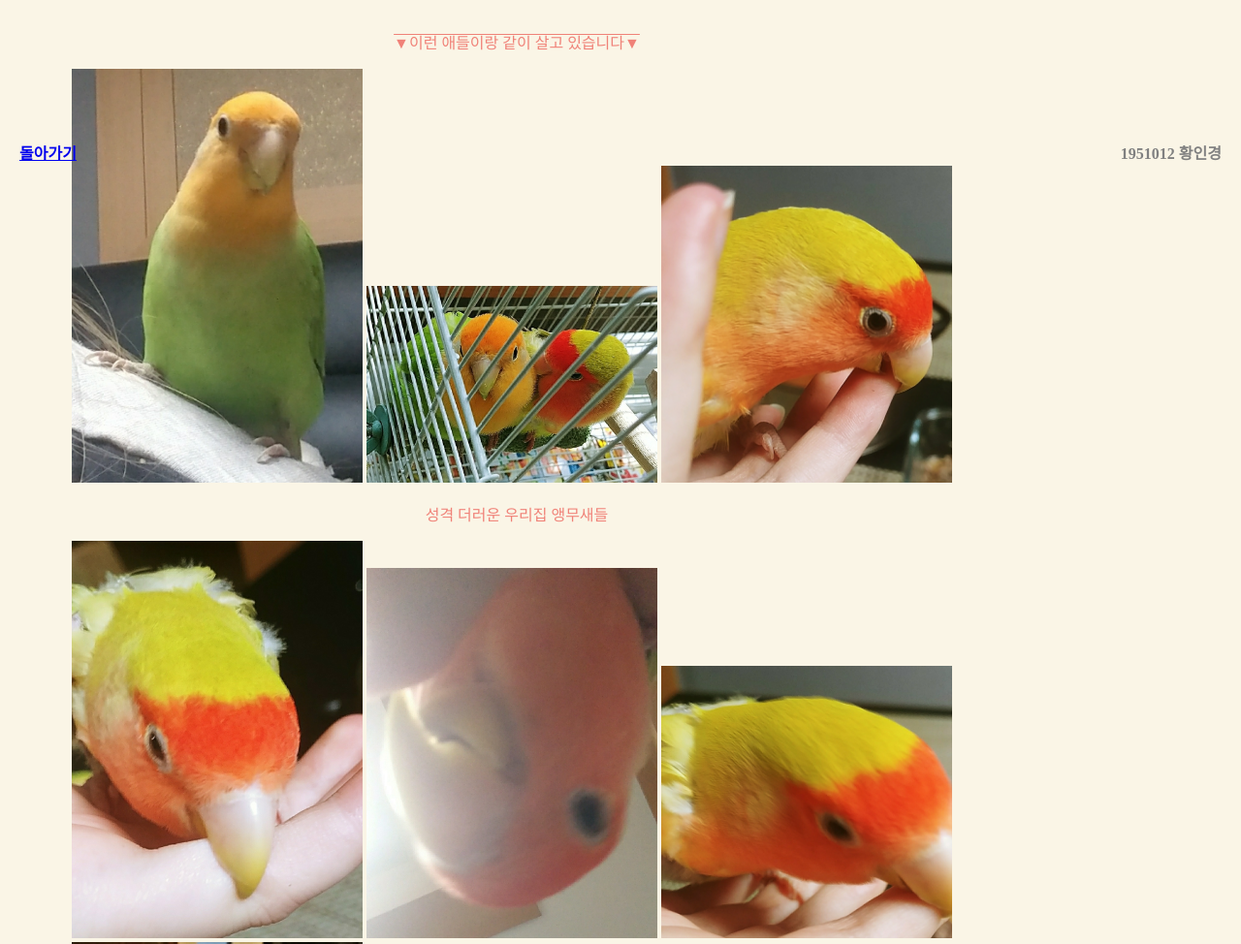
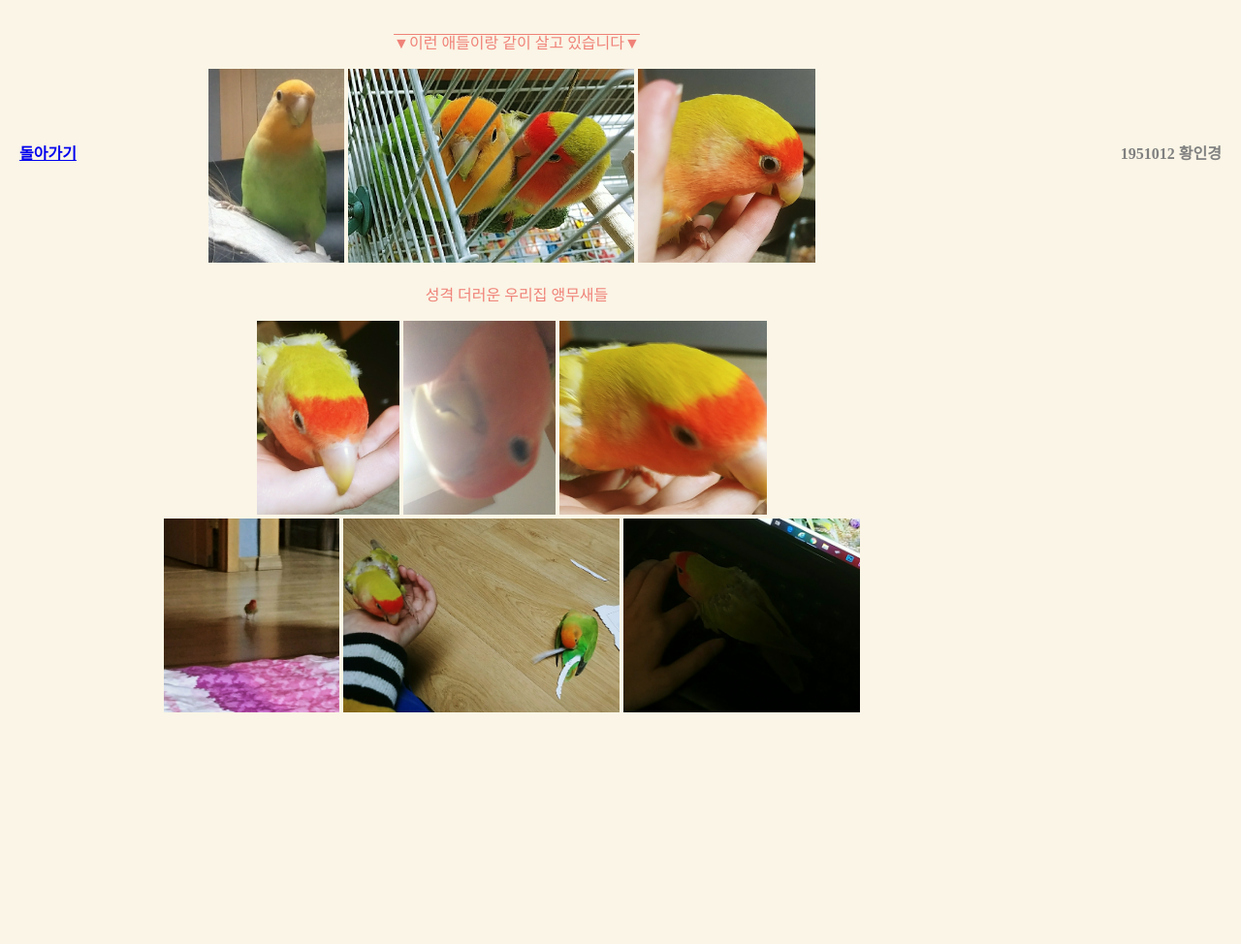
Before and after one commit to dls0106/dls0106.github.io, a plain HTML site: page mypage.html in a window 1280 px wide. Shown: the part 605-1579 px from the top of the page at 97% size. After the commit the page ends 1360 px from the top, so only its background shows below. Drawn offline with Linux system fonts and the light colour scheme.

Commit message:
Update mypage.html

```diff
--- a/mypage.html
+++ b/mypage.html
@@ -74,18 +74,18 @@
 
 <p style="padding-left: 50px;"><span style="text-decoration-line: overline;"><br>▼이런 애들이랑 같이 살고 있습니다▼</span></p>
 <ul>
-<li><img src="./img/p3.jpg" width="300"></li>
-<li><img src="./img/p1.jpg" width="300"></li>
-<li><img src="./img/p2.jpg" width="300"></li>
+<li><img src="./img/p3.jpg" height="200"></li>
+<li><img src="./img/p1.jpg" height="200"></li>
+<li><img src="./img/p2.jpg" height="200"></li>
 </ul>
 <span style="padding-left: 50px;">성격 더러운 우리집 앵무새들</span>
 <ul>
-<li><img src="./img/p4.jpg" width="300"></li>
-<li><img src="./img/p9.jpg" width="300"></li>
-<li><img src="./img/p5.jpg" width="300"></li>
-<li><img src="./img/p7.jpg" width="300"></li>
-<li><img src="./img/p6.jpg" width="300"></li>
-<li><img src="./img/p8.jpg" width="300"></li>
+<li><img src="./img/p4.jpg" height="200"></li>
+<li><img src="./img/p9.jpg" height="200"></li>
+<li><img src="./img/p5.jpg" height="200"></li><br>
+<li><img src="./img/p7.jpg" height="200"></li>
+<li><img src="./img/p6.jpg" height="200"></li>
+<li><img src="./img/p8.jpg" height="200"></li>
 
 </ul>
 
```
